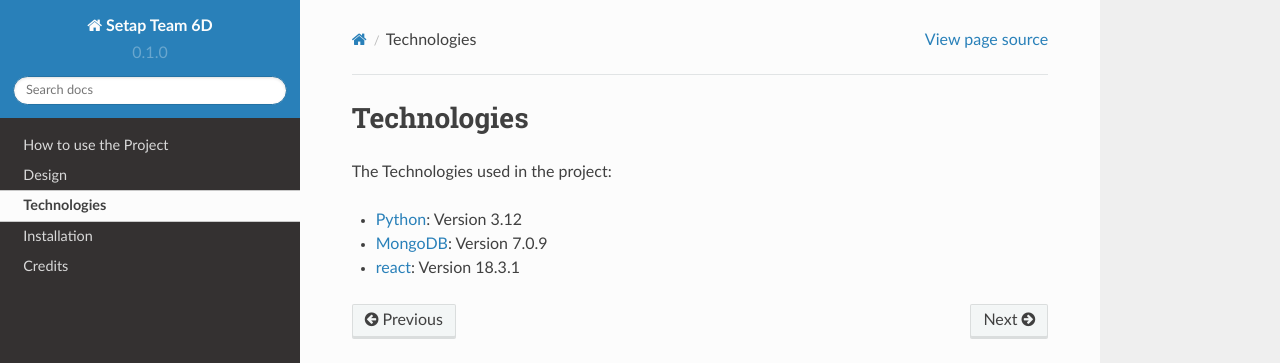
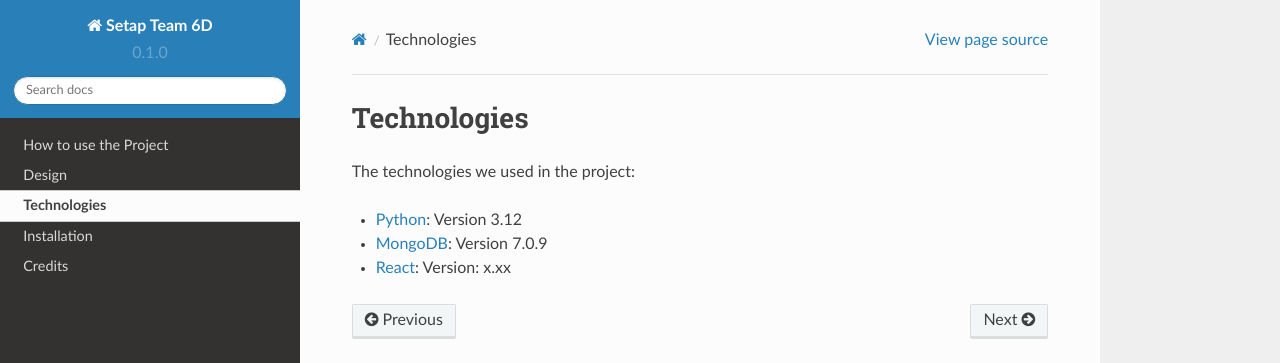
Before and after one commit to Teamwork-6D/teamwork-client, a Sphinx documentation site: the page built from docs/source/technologies.rst, in a window 1280 px wide. Shown: the top 363 px of the page. Built offline with Sphinx 7.4.7 and the Read the Docs theme 2.0.0, drawn with Linux system fonts in a browser that asks for light colours.

Commit message:
Update technologies.rst

```diff
--- a/docs/source/technologies.rst
+++ b/docs/source/technologies.rst
@@ -2,8 +2,8 @@ Technologies
 =====
 .. _technologies
 
-The Technologies used in the project:
+The technologies we used in the project:
 
 - `Python <https://docs.python.org/3/>`_: Version 3.12
 - `MongoDB <https://www.mongodb.com/community/>`_: Version 7.0.9
-- `react <https://react.dev/community>`_: Version 18.3.1
+- `React <https://react.dev/community>`_: Version: x.xx
```
